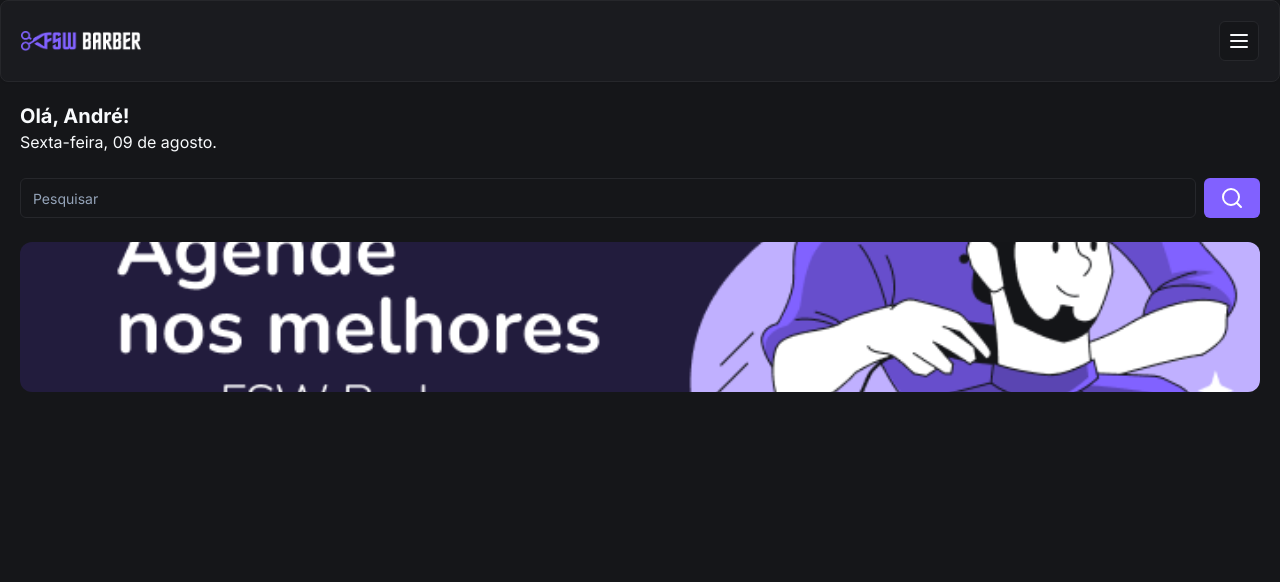
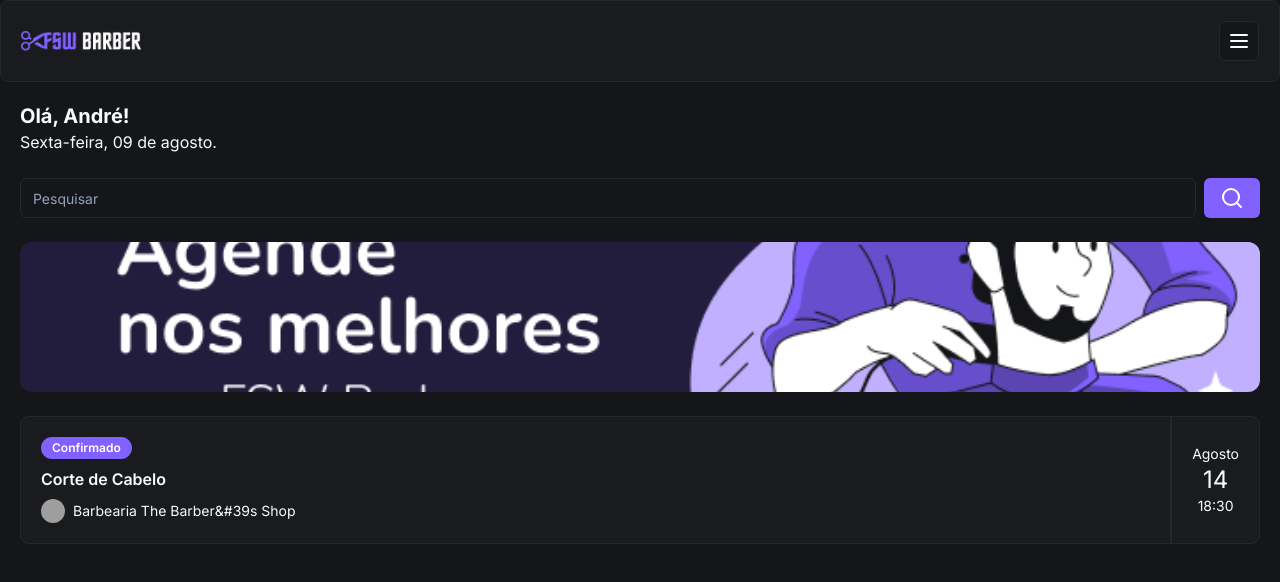
Before and after one commit to andremoreirapdev/app-barber, a Next.js app: page / in a window 1280 px wide. Shown: the top 582 px of the page. Built offline with nearby package versions, Linux system fonts and the light colour scheme; grey boxes are pictures that could not be loaded.

Commit message:
feat: add agendamento item na Home

```diff
--- /dev/null
+++ b/app/_components/ui/avatar.tsx
@@ -0,0 +1,50 @@
+'use client'
+
+import * as React from 'react'
+import * as AvatarPrimitive from '@radix-ui/react-avatar'
+
+import { cn } from '@/app/_lib/utils'
+
+const Avatar = React.forwardRef<
+  React.ElementRef<typeof AvatarPrimitive.Root>,
+  React.ComponentPropsWithoutRef<typeof AvatarPrimitive.Root>
+>(({ className, ...props }, ref) => (
+  <AvatarPrimitive.Root
+    ref={ref}
+    className={cn(
+      'relative flex h-10 w-10 shrink-0 overflow-hidden rounded-full',
+      className,
+    )}
+    {...props}
+  />
+))
+Avatar.displayName = AvatarPrimitive.Root.displayName
+
+const AvatarImage = React.forwardRef<
+  React.ElementRef<typeof AvatarPrimitive.Image>,
+  React.ComponentPropsWithoutRef<typeof AvatarPrimitive.Image>
+>(({ className, ...props }, ref) => (
+  <AvatarPrimitive.Image
+    ref={ref}
+    className={cn('aspect-square h-full w-full', className)}
+    {...props}
+  />
+))
+AvatarImage.displayName = AvatarPrimitive.Image.displayName
+
+const AvatarFallback = React.forwardRef<
+  React.ElementRef<typeof AvatarPrimitive.Fallback>,
+  React.ComponentPropsWithoutRef<typeof AvatarPrimitive.Fallback>
+>(({ className, ...props }, ref) => (
+  <AvatarPrimitive.Fallback
+    ref={ref}
+    className={cn(
+      'flex h-full w-full items-center justify-center rounded-full bg-muted',
+      className,
+    )}
+    {...props}
+  />
+))
+AvatarFallback.displayName = AvatarPrimitive.Fallback.displayName
+
+export { Avatar, AvatarImage, AvatarFallback }
--- /dev/null
+++ b/app/_components/ui/badge.tsx
@@ -0,0 +1,36 @@
+import * as React from 'react'
+import { cva, type VariantProps } from 'class-variance-authority'
+
+import { cn } from '@/app/_lib/utils'
+
+const badgeVariants = cva(
+  'inline-flex items-center rounded-full border px-2.5 py-0.5 text-xs font-semibold transition-colors focus:outline-none focus:ring-2 focus:ring-ring focus:ring-offset-2',
+  {
+    variants: {
+      variant: {
+        default:
+          'border-transparent bg-primary text-primary-foreground hover:bg-primary/80',
+        secondary:
+          'border-transparent bg-secondary text-secondary-foreground hover:bg-secondary/80',
+        destructive:
+          'border-transparent bg-destructive text-destructive-foreground hover:bg-destructive/80',
+        outline: 'text-foreground',
+      },
+    },
+    defaultVariants: {
+      variant: 'default',
+    },
+  },
+)
+
+export interface BadgeProps
+  extends React.HTMLAttributes<HTMLDivElement>,
+    VariantProps<typeof badgeVariants> {}
+
+function Badge({ className, variant, ...props }: BadgeProps) {
+  return (
+    <div className={cn(badgeVariants({ variant }), className)} {...props} />
+  )
+}
+
+export { Badge, badgeVariants }
--- a/app/page.tsx
+++ b/app/page.tsx
@@ -3,6 +3,10 @@
 import { Button } from './_components/ui/button'
 import { Input } from './_components/ui/input'
 import Image from 'next/image'
+import { Card, CardContent } from './_components/ui/card'
+import { Badge } from './_components/ui/badge'
+import { Avatar } from './_components/ui/avatar'
+import { AvatarImage } from '@radix-ui/react-avatar'
 
 export default function Home() {
   return (
@@ -19,6 +23,7 @@
           </Button>
         </div>
 
+        {/* IMAGEM */}
         <div className="relative mt-6 h-[150px] w-full">
           <Image
             alt="Banner 01"
@@ -27,6 +32,31 @@
             className="rounded-xl object-cover"
           />
         </div>
+
+        {/* AGENDAMENTO */}
+        <Card className="mt-6">
+          <CardContent className="flex justify-between p-0">
+            {/* ESQUERDA */}
+            <div className="flex flex-col gap-2 py-5 pl-5">
+              <Badge className="w-fit">Confirmado</Badge>
+              <h3 className="font-semibold">Corte de Cabelo</h3>
+
+              <div className="flex items-center gap-2">
+                <Avatar className="h-6 w-6">
+                  <AvatarImage src="https://utfs.io/f/c97a2dc9-cf62-468b-a851-bfd2bdde775f-16p.png" />
+                </Avatar>
+                <p className="text-sm">Barbearia The Barber&#39s Shop</p>
+              </div>
+            </div>
+
+            {/* DIREITA */}
+            <div className="flex flex-col items-center justify-center border-l-2 border-solid px-5">
+              <p className="text-sm">Agosto</p>
+              <p className="text-2xl">14</p>
+              <p className="text-sm">18:30</p>
+            </div>
+          </CardContent>
+        </Card>
       </div>
     </div>
   )
--- a/package.json
+++ b/package.json
@@ -20,6 +20,7 @@
   },
   "dependencies": {
     "@prisma/client": "^5.18.0",
+    "@radix-ui/react-avatar": "^1.1.0",
     "@radix-ui/react-slot": "^1.1.0",
     "class-variance-authority": "^0.7.0",
     "clsx": "^2.1.1",
```
Also changed, not shown: 1 other file (tests, documents, lock files or other folders).
